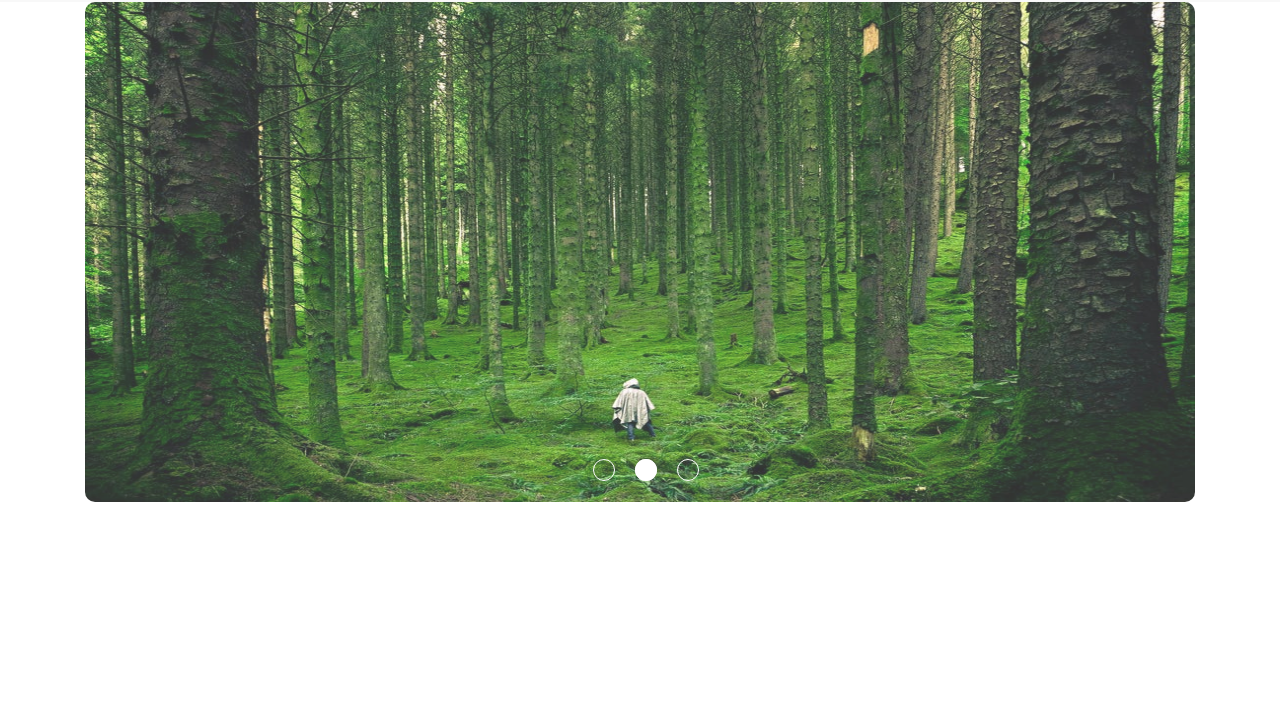
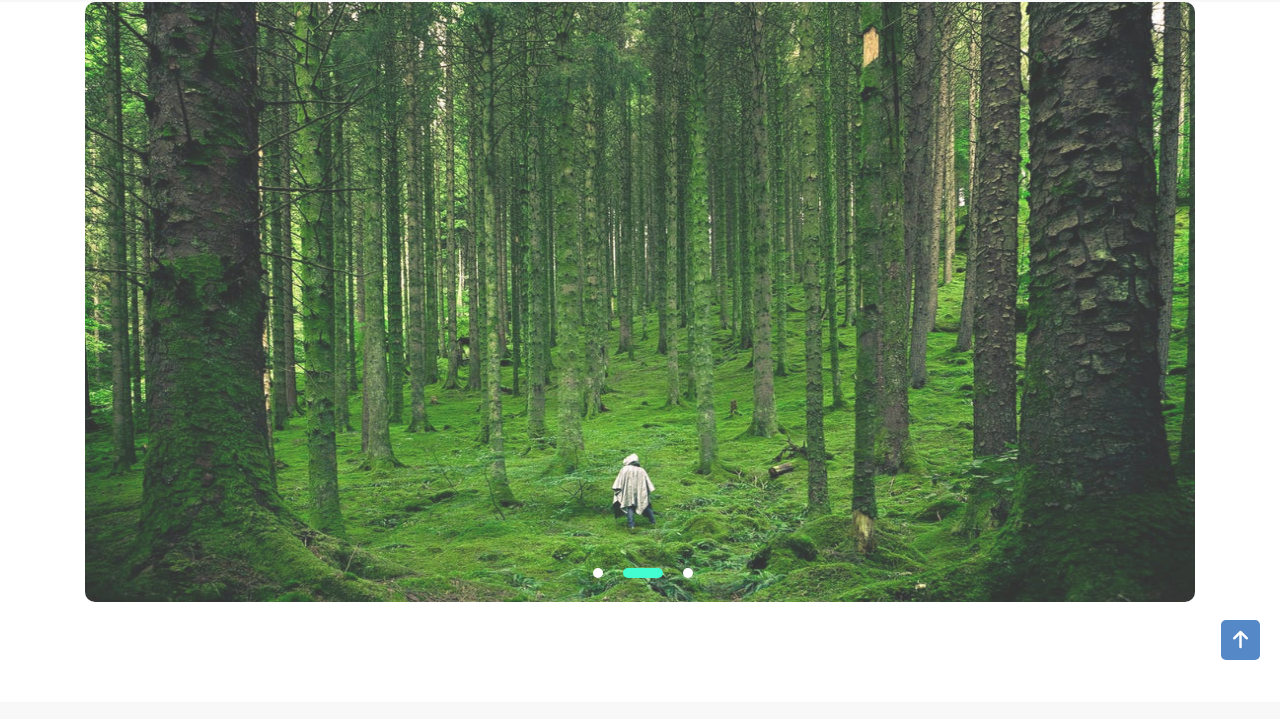
Before and after one commit to htrhieu1102/Project, a plain HTML site: page index.html in a window 1280 px wide. Shown: the part 120-839 px from the top of the page. Drawn offline with Linux system fonts and the light colour scheme.

Commit message:
create css js button back to top, split js slide show into a new file

```diff
--- a/css/style.css
+++ b/css/style.css
@@ -40,8 +40,8 @@
     margin-top: 0;
 }
 #header .menu img {
-    width: 40px;
-    height: 40px;
+    width: 70px;
+    height: 50px;
 }
 .menu .drop-menu {
     list-style-type: none;
@@ -142,45 +142,26 @@
 /*Header End*/
 
 /*Slide Show Begin*/
-
+#slideShow {
+    margin-top: 122px;
+}
 #slideShow .mySlides {
-    margin-top: 122px;
     width: 100%;
-    height: 500px;
+    height: 600px;
     border-radius: 10px;
     opacity: 0.8;
 }
-/*#slideShow .leftSlide,*/
-/*#slideShow .rightSlide*/
-/*{*/
-/*    position: absolute;*/
-/*    top: 50%;*/
-/*}*/
-/*#slideShow .leftSlide {*/
-/*    left: 30px;*/
-/*}*/
-/*#slideShow .rightSlide {*/
-/*    right: 30px;*/
-/*}*/
-/*#slideShow .leftSlide i,*/
-/*#slideShow .rightSlide i*/
-/*{*/
-/*    padding: 5px;*/
-/*    border: 1px solid #ffffff;*/
-/*    border-radius: 50%;*/
-/*    color: #ffffff;*/
-/*    font-size: 30px;*/
-/*    opacity: 0.7;*/
-/*}*/
+
 #slideShow .dotList {
     position: absolute;
     bottom: 20px;
     left: 45%;
 }
 #slideShow .dotList .dot {
-    padding: 0 10px;
-    border: 1px solid #ffffff;
-    border-radius: 50%;
+    font-size: 8px;
+    padding: 0 5px;
+    background-color: white;
+    border-radius: 50px;
     margin: 0 10px;
 }
 /*Slide Show End*/
@@ -229,8 +210,22 @@
     color: white;
 }
 /*Footer End*/
+/*Back To Top Begin*/
+#back-to-top {
+    position: fixed;
+    right: 20px;
+    bottom: 20px;
+}
+#back-to-top .link-btt i{
+    color: #ffffff;
+    font-size: 20px;
+    line-height: 20px;
+    background-color: #5488c7;
+    border-radius: 5px;
+    padding: 10px 12px;
 
-
+}
+/*Back Top Top end*/
 /*Contact CSS*/
 /*Form Begin*/
 #content .contact_area .container{
@@ -238,8 +233,6 @@
 }
 
 #content .contact_area .container .row {
-    /*margin-left: 10px;*/
-    /*margin-right: 10px;*/
     margin-top: 20px;
     padding-left: 10px;
     padding-right: 10px;
--- a/index.html
+++ b/index.html
@@ -63,8 +63,6 @@
             <img class="mySlides" src="image/slideshow/nature.jpg" alt="">
             <img class="mySlides" src="image/slideshow/sky.jpg" alt="">
 
-            <!--            <div class="leftSlide"><i class="fa-solid fa-angles-left"></i></div>-->
-<!--            <span class="rightSlide"><i class="fa-solid fa-angles-right"></i></span>-->
             <div class="dotList">
                 <span class="dot" onclick="currentDiv(1)"></span>
                 <span class="dot" onclick="currentDiv(2)"></span>
@@ -74,7 +72,7 @@
     </div>
     <!--    End SlideShow-->
     <!--    Begin Content-->
-    <div id="content" style="height: 50vh">
+    <div id="content" style="height: 100px">
 
     </div>
     <!--    End Content-->
@@ -120,8 +118,13 @@
         </div>
     </div>
     <!--    End Footer-->
+    <!--    Begin Back to top-->
+    <div id="back-to-top">
+        <a class="link-btt" href="#main"><i class="fa-sharp fa-solid fa-arrow-up"></i></a>
     </div>
-<div id="back-to-top">
+    <!--    End Back to top-->
+</div>
+<div id="signIn-signUp">
 
 </div>
 
@@ -129,5 +132,8 @@
 <script src="js/jquery-3.6.1.min.js"></script>
 <script src="js/bootstrap.min.js"></script>
 <script src="js/main.js"></script>
+<script src="js/slideShow.js"></script>
+
+
 </body>
 </html>
--- a/js/main.js
+++ b/js/main.js
@@ -1,57 +1,21 @@
+// animation scroll top
+$(".link-btt").on('click', function (event) {
+    if (this.hash !== "") {
+        event.preventDefault();
+        $('html, body').animate({
+            scrollTop: 0
+        }, 800);
+    }
+});
 //show box search
-let count = 0;
 $("#icon-search").on('click', function () {
     $("#search-container").css('display', 'block')
     $("#main").css('background', 'rgb(0, 0, 0, 0.5)')
     $("#footer").css('background', 'rgb(0, 0, 0, 0.5)')
-    if (count == 0) {
-        count++;
-    }
-    console.log(count)
+
 })
-
-// hide box search
-function closeSearch() {
+$(".btn-close").on('click', function () {
     $("#search-container").css('display', 'none')
     $("#main").css('background', 'rgb(0, 0, 0, 0)')
     $("#footer").css('background', 'rgb(0, 0, 0, 0)')
-}
-
-if ($(".btn-close").on('click', closeSearch)) {
-    count = 0;
-    console.log(count)
-}
-if ( count == 1 && $("#main").on('click', closeSearch) ) {
-    console.log(count)
-    count = 0;
-}
-// slide show and auto slide show
-let slideIndex = 1;
-showDivs(slideIndex);
-
-function currentDiv(n) {
-    slideIndex = n;
-    clearTimeout(currentDiv)
-    showDivs();
-}
-
-function showDivs() {
-    let x = document.getElementsByClassName('mySlides');
-    let dots = document.getElementsByClassName('dot');
-    if (slideIndex > x.length) {
-        slideIndex = 1;
-    }
-    if (slideIndex < 1) {
-        slideIndex = x.length;
-    }
-    for (let i = 0; i < x.length; i++) {
-        x[i].style.display = "none";
-    }
-    for (let i = 0; i < dots.length; i++) {
-        dots[i].style.background = "";
-    }
-    x[slideIndex - 1].style.display = "block";
-    dots[slideIndex - 1].style.background = "#ffffff";
-    setTimeout(showDivs, 4000);
-    slideIndex++;
-}
+})
--- /dev/null
+++ b/js/slideShow.js
@@ -0,0 +1,49 @@
+// slide show and auto slide show
+let slideIndex = 1;
+showDivs(slideIndex);
+carousel();
+
+function currentDiv(n) {
+    slideIndex = n;
+    showDivs(slideIndex);
+}
+
+function showDivs(n) {
+    let x = document.getElementsByClassName('mySlides');
+    let dots = document.getElementsByClassName('dot');
+    if (n > x.length) {
+        slideIndex = 1;
+    }
+    if (n < 1) {
+        slideIndex = x.length;
+    }
+    for (let i = 0; i < x.length; i++) {
+        x[i].style.display = "none";
+        dots[i].style.background = "";
+        dots[i].style.padding = "0 5px";
+
+    }
+    // for (let i = 0; i < dots.length; i++) {
+    // }
+    x[slideIndex - 1].style.display = "block";
+    dots[slideIndex - 1].style.background = "#42fed0";
+    dots[slideIndex - 1].style.padding = "0 20px";
+}
+// Auto next slide
+function carousel() {
+    let x = document.getElementsByClassName("mySlides");
+    let dots = document.getElementsByClassName('dot');
+    for (let i = 0; i < x.length; i++) {
+        x[i].style.display = "none";
+        dots[i].style.background = "";
+        dots[i].style.padding = "0 5px";
+    }
+    if (slideIndex > x.length) {
+        slideIndex = 1
+    }
+    ;x[slideIndex - 1].style.display = "block";
+    dots[slideIndex - 1].style.background = "#42fed0";
+    dots[slideIndex - 1].style.padding = "0 20px";
+    setTimeout(carousel, 3000); // Change image every 2 seconds
+    slideIndex++;
+}
```
Also changed, not shown: contact.html (+26 -23 lines). Lines whose indentation alone changed are shown as unchanged.
